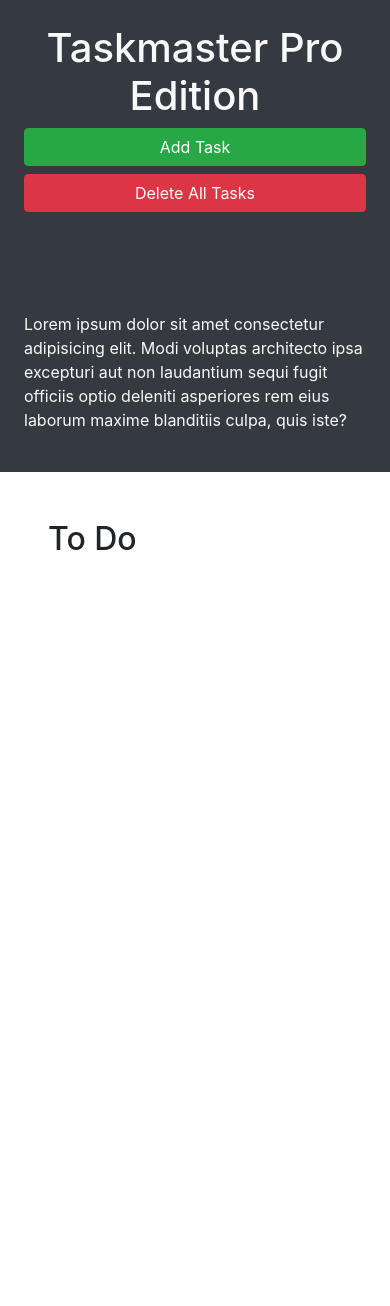
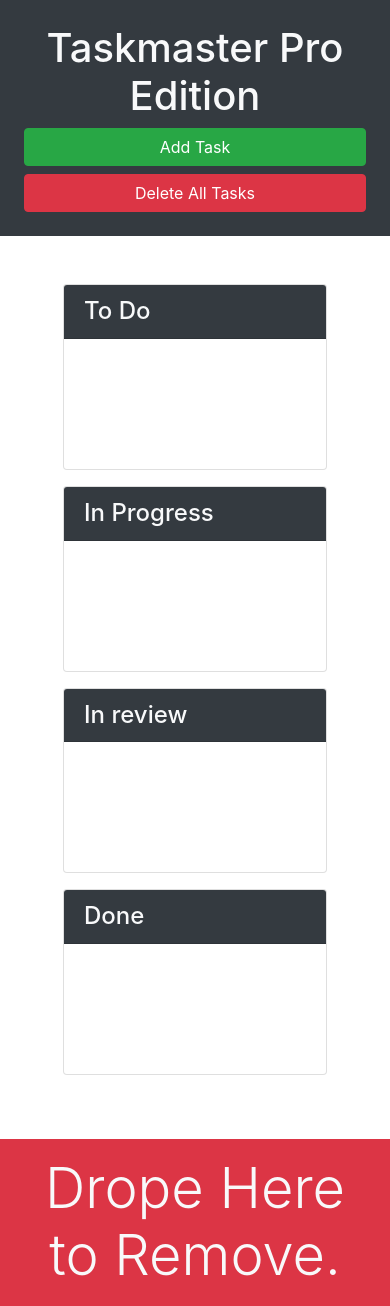
Before and after one commit to jesus1881/taskmaster-pro, a plain HTML site: page index.html in a window 390 px wide. Before the commit the page ends 844 px from the top, so only its background shows below. Drawn offline with nearby package versions, Linux system fonts and the light colour scheme.

Commit message:
bootstrap utilisted and drop remove trash html created

```diff
--- a/index.html
+++ b/index.html
@@ -13,20 +13,84 @@
 <body>
 
   <div class="row min-vh-100 no-gutters">
-    <header class="col-12 col-lg-3 bg-dark text-light d-flex flex-column p-4 p-lg-3">
+    <header class="col-12 col-lg-3 bg-dark text-light d-flex sticky-top d-flex flex-column p-4 p-lg-3">
       <h1 class="text-center">Taskmaster Pro Edition</h1>
       <button id="create-task" class="btn btn-block btn-success" data-toggle="modal" data-target="#task-form-modal">Add
         Task</button>
       <button id="remove-tasks" class="btn btn-block btn-danger">Delete All Tasks</button>
-      <p class="mt-auto">Lorem ipsum dolor sit amet consectetur adipisicing elit. Modi voluptas architecto ipsa
+      <p class="mt-auto d-none d-lg-block">Lorem ipsum dolor sit amet consectetur adipisicing elit. Modi voluptas architecto ipsa
         excepturi aut non
         laudantium sequi fugit officiis optio deleniti asperiores rem eius laborum maxime blanditiis culpa, quis iste?
       </p>
     </header>
-    <main class="col-12 col-lg-9">
-      <div class="m-5">
-        <h2>To Do</h2>
-        <ul id="list-toDo" class="list-group"> </ul>
+    <main class="col-12 col-lg-9 d-flex flex-column">
+      <div class="m-5 row justify-content-around">
+        <!-- todo start-->
+        <div class="col-12 col-md-6 col-xl-3 mb-3">
+         <div class="card">
+          <h4 class="card-header bg-dark text-light">
+            To Do
+          </h4>
+          <ul id="list-toDo" class="list-group list list-group-flush">
+            <li class="list-group-item">
+              <span class="badge badge-primary badge-pill"></span>
+              <p class="m-1"></p>
+            </li>
+          </ul>
+         </div>
+      </div>
+      <!--todo end-->
+      <!-- in progress-->
+      <div class="col-12 col-md-6 col-xl-3 mb-3">
+        <div class="card">
+        <h4 class="card-header bg-dark text-light">
+          In Progress
+        </h4>
+        <ul id="list-inProgress" class="list-group list-group-flush">
+          <li class="list-group-item">
+            <span class="badge badge-primary badge-pill"></span>
+            <p class="m-1"></p>
+          </li>
+         </ul>
+        </div>
+      </div>
+      <!-- in progress end -->
+      <!-- in review start -->
+      <div class="col-12 col-md-6 col-xl-3 mb-3">
+        <div class="card">
+          <h4 class="card-header bg-dark text-light">
+            In review
+          </h4>
+          <ul id="list-inReview" class="list-group list-group-flush">
+           <li class="list-group-item">
+             <span class="badge badge-primary badge-pill"></span>
+             <p class="m-1"></p>
+          </li>
+         </ul>
+        </div>
+      </div>
+      <!-- in review end-->
+      <!-- done start-->
+      <div class="col-12 col-md-6 col-xl-3 mb-3">
+        <div class="card">
+        <h4 class="card-header bg-dark text-light">
+          Done
+        </h4>
+         <ul id="list-done" class="list-group list-group-flush">
+          <li class="list-group-item">
+            <span class="badge badge-primary badge-pill"></span>
+            <p class="m-1"></p>
+          </li>
+        </ul>
+       </div>
+      </div>
+       <!-- done end-->
+     </div>
+     <!-- trash drop-->
+     <div id="trash" class="mt-auto">
+       <div class="w-100 bg-danger p-3 text-center text-light display-4">
+         Drope Here to Remove.
+       </div>
       </div>
     </main>
   </div>
@@ -46,11 +110,11 @@
           <form>
             <div class="form-group">
               <label for="modalTaskDescription">Task description</label>
-              <textarea id="modalTaskDescription" rows="3"></textarea>
+              <textarea id="modalTaskDescription" rows="3" class="form-control"></textarea>
             </div>
             <div class="form-group">
               <label for="modalDueDate">Due date</label>
-              <input type="text" id="modalDueDate" placeholder="mm/dd/yyyy" autocomplete="off" />
+              <input type="text" class="form-control" id="modalDueDate" placeholder="mm/dd/yyyy" autocomplete="off" />
             </div>
           </form>
         </div>
```
